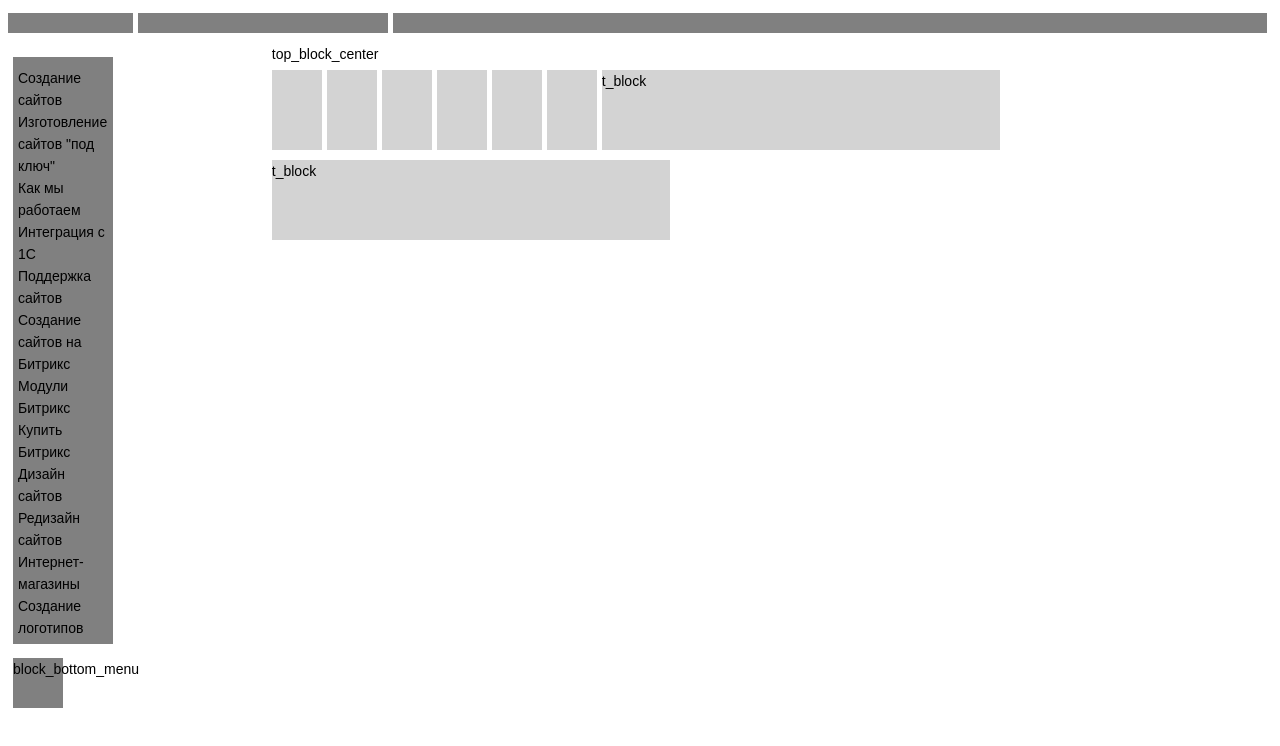
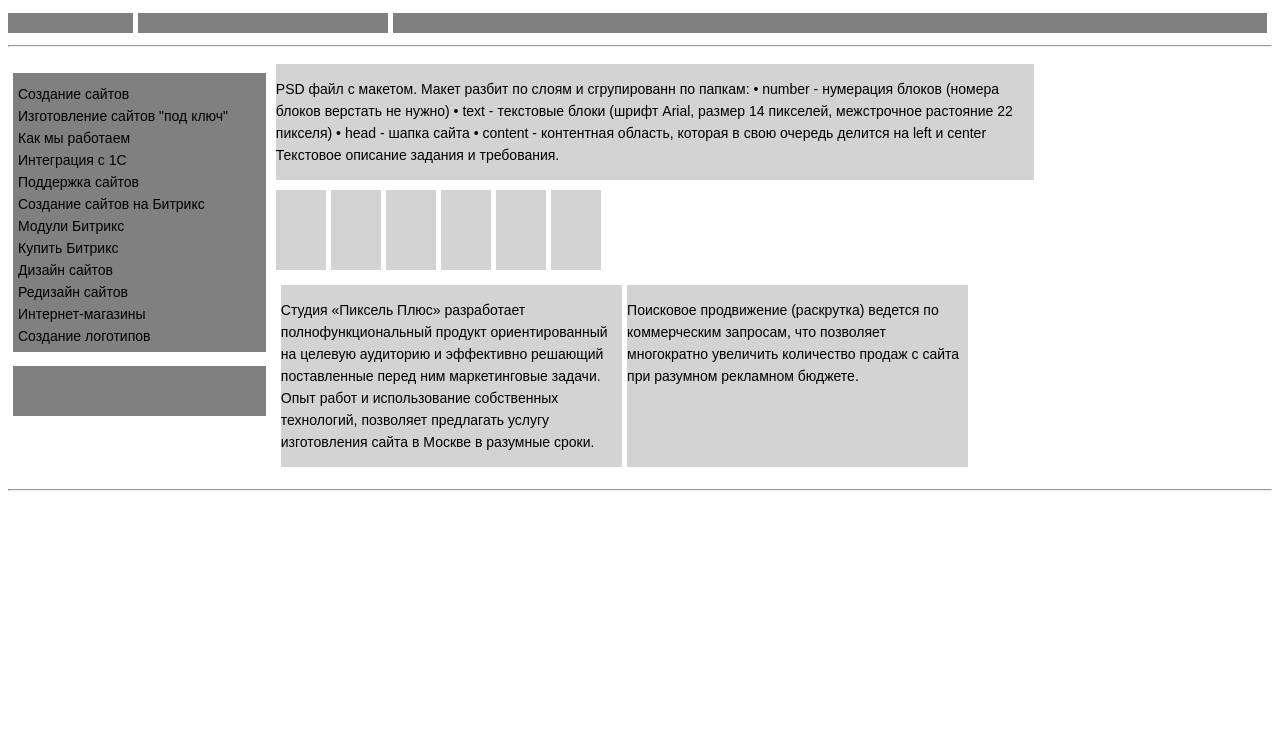
Before and after one commit to CrazyElfi/pixelplus-test-task-1, a plain HTML site: page index.html in a window 1280 px wide. Drawn offline with Linux system fonts and the light colour scheme.

Commit message:
another blocks added

```diff
--- a/index.html
+++ b/index.html
@@ -5,13 +5,14 @@
     <meta charset="UTF-8">
     <title>Title</title>
 </head>
+
 <body>
 <div id="head">
     <div id="block_1"></div>
     <div id="block_2"></div>
     <div id="block_3"></div>
 </div>
-
+<hr>
 <div id="content">
     <div id="left">
         <div id="menu">
@@ -31,14 +32,23 @@
             </ul>
         </div>
         <div id="block_bottom_menu">
-            block_bottom_menu
         </div>
     </div>
 
     <div id="center">
         <div id="top_block_center">
-            top_block_center
+            <p>
+                PSD файл с макетом. Макет разбит по слоям и сгрупированн по папкам:
+
+                • number - нумерация блоков (номера блоков верстать не нужно)
+                • text - текстовые блоки (шрифт Arial, размер 14 пикселей, межстрочное растояние 22 пикселя)
+                • head - шапка сайта
+                • content - контентная область, которая в свою очередь делится на left  и center
+
+                Текстовое описание задания и требования.
+            </p>
         </div>
+
         <div id="block_center">
             <div class="block_center"></div>
             <div class="block_center"></div>
@@ -47,25 +57,22 @@
             <div class="block_center"></div>
             <div class="block_center"></div>
         </div>
+
         <div id="bottom_block_center">
             <div class="t_block">
-                t_block
+                <p>Студия «Пиксель Плюс» разработает полнофункциональный продукт ориентированный на целевую аудиторию и эффективно решающий поставленные перед ним маркетинговые задачи. Опыт работ и использование собственных технологий, позволяет предлагать услугу изготовления сайта в Москве в разумные сроки.</p>
             </div>
             <div class="t_block">
-                t_block
+                <p>Поисковое продвижение (раскрутка) ведется по коммерческим запросам, что позволяет многократно увеличить количество продаж с сайта при разумном рекламном бюджете.</p>
             </div>
         </div>
     </div>
 </div>
+<hr>
+<div id="footer">
 
-<div id="footer"></div>
+</div>
 
 
-<!--<div class="flex-container">-->
-    <!--<div class="flex-item">1</div>-->
-    <!--<div class="flex-item">2</div>-->
-    <!--<div class="flex-item">3</div>-->
-    <!--<div class="flex-item">4</div>-->
-<!--</div>-->
 </body>
 </html>
--- a/style.css
+++ b/style.css
@@ -50,17 +50,19 @@ body {
 }
 
 #menu {
-    width: 100px;
+    width: 100%;
+    background: gray;
+    margin: 5px 5px 5px 0px;
+}
+
+#block_bottom_menu {
+    width: 100%;
+    height: 50px;
     background: gray;
     margin: 5px 5px 5px 0px;
 
-}
+нужно прикрепить к низу, хз как
 
-#block_bottom_menu {
-    width: 20%;
-    height: 50px;
-    background: gray;
-    margin: 5px 5px 5px 0px;
 
 }
 
@@ -72,23 +74,33 @@ ul {
 #left {
     width: 20%;
     margin: 5px 5px 5px 5px;
-    /*float: right;*/
 }
 
 #center {
-    width: 80%;
+    width: 60%;
     margin: 5px 5px 5px 5px;
-    float: right;
+    /*float: right;*/
 }
-.t_block {
-    width: 40%;
-    height: 80px;
+#top_block_center {
+    width: 100%;
+    height: auto;
     background: lightgray;
     margin: 5px 5px 5px 0px;
     /*flex-wrap: wrap;*/
     float:left;
 }
 
+.t_block {
+    width: 45%;
+
+    background: lightgray;
+    margin: 5px 5px 5px 0px;
+    /*flex-wrap: wrap;*/
+    float:left;
+}
+#block_center{
+    width: 100%;
+}
 
 .block_center {
     width: 50px;
@@ -99,30 +111,11 @@ ul {
     float:left;
 
 }
-
-.content-flex-container {
-
+#bottom_block_center {
+    width: 100%;
+    height: auto;
+    padding: 5px;
+    display: flex;
+    flex-wrap: nowrap;
 
 }
-
-.content-flex-item {
-}
-
-/*.flex-container {*/
-    /*display: flex;*/
-    /*flex-direction: row;*/
-    /*!*justify-content: center;*!*/
-    /*justify-content: space-between;*/
-    /*!*flex-direction: row-reverse;*!*/
-    /*!*flex-direction: column;*!*/
-    /*!*flex-direction: column-reverse;*!*/
-
-/*}*/
-/*.flex-item {*/
-    /*margin: 10px;*/
-    /*border: solid black 1px;*/
-    /*width: 30px;*/
-    /*height: 50px;*/
-
-
-/*}*/
```
